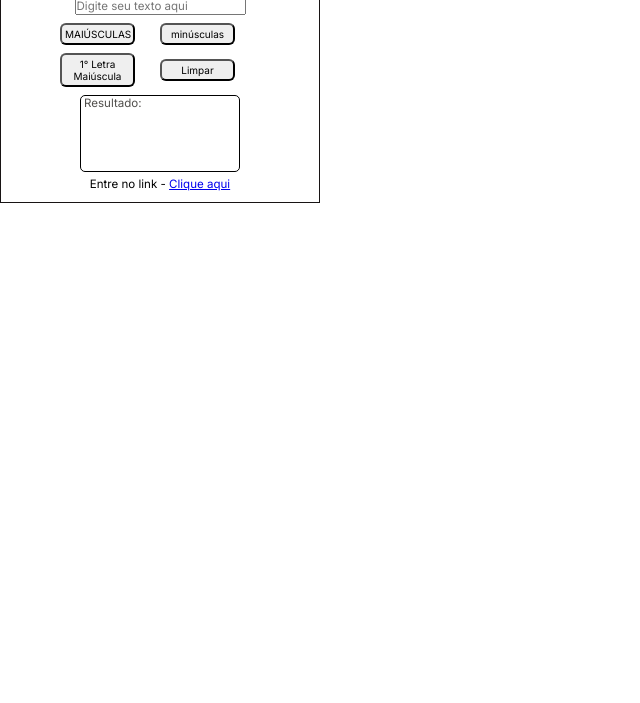
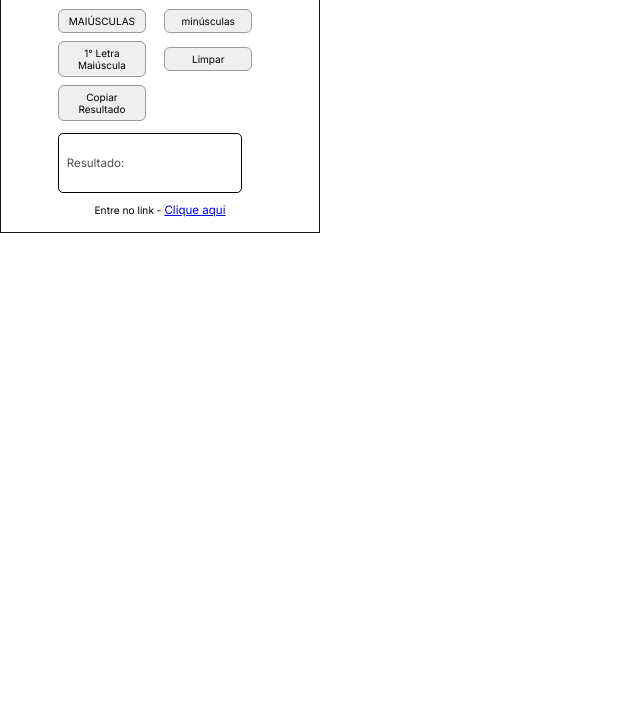
Before and after one commit to Ygorfnascimento/exttransformatxt, a browser extension: page index.html in a window 1280 px wide. Shown: the part 97-800 px from the top of the page, without its empty margins (0-640 px from the left). Drawn offline with Linux system fonts and the light colour scheme.

Commit message:
UPDATE: Inserção do Botão para Copiar resultado

```diff
--- a/index.html
+++ b/index.html
@@ -47,6 +47,10 @@
             Limpar
           </button>
 
+          <button type="button" class="btn" id="btnCopiar">
+            Copiar Resultado
+          </button>
+
         </div>
         <div name="result" id="result" class="result">
           <div class="rr">Resultado:</div>
--- a/scripts.js
+++ b/scripts.js
@@ -33,4 +33,13 @@ window.document.addEventListener("DOMContentLoaded", function () {
       let inputText = document.querySelector("#input-text").value;
       document.querySelector("#result").innerHTML = inputText.value='';
     });
+
+    /* Botão de Copiar */
+    document.querySelector("#btnCopiar").addEventListener("click", function () {
+    let resultText = document.querySelector("#result").innerText.replace("Resultado:", "").trim();
+
+    navigator.clipboard.writeText(resultText)
+    .then(() => alert("Texto copiado para a área de transferência!"))
+    .catch(err => alert("Erro ao copiar: " + err));
+    });
 });
--- a/style.css
+++ b/style.css
@@ -10,14 +10,15 @@
 /* Layout principal */
 .container-pai {
   width: 320px;
-  height: 350px;
+  height: auto;
   border: 1px solid rgb(24, 20, 20);
   display: flex;
   flex-direction: column;
   justify-content: center;
   align-items: center;
   text-align: center;
-  margin-top: -50px;
+  padding: 15px;
+  margin-top: 20px;
 }
 
 /* Título e logo */
@@ -28,52 +29,63 @@
   justify-content: center;
   align-items: center;
   width: 100%;
-  height: 30%;
   gap: 3%;
   margin-left: -7px;
   font-weight: 600;
+  margin-bottom: 10px;
+}
+
+/* Campo de texto */
+.input-text {
+  width: 90%;
+  padding: 6px;
+  border: 1px solid #ccc;
+  border-radius: 4px;
+  margin-bottom: 12px;
 }
 
 /* Container dos botões */
 .container-button {
-  width: 200px;
-  padding: 4px 0;
+  width: 100%;
   display: grid;
   grid-template-columns: repeat(2, 1fr);
-  grid-template-rows: repeat(2, auto);
+  gap: 8px;
   justify-content: center;
   align-items: center;
-  height: 80px;
+  margin-bottom: 12px;
 }
 
 /* Estilo dos botões */
 .btn {
   cursor: pointer;
-  width: 75%;
-  padding: 3px;
+  width: 90%;
+  padding: 5px;
   border-radius: 6px;
-  margin: 1 2px;
   font-size: 10px;
+  border: 1px solid #999;
 }
 
 /* Área de resultado */
 .result {
-  width: 80%;
-  height: 50%;
-  margin-left: 20px;
+  width: 90%;
+  min-height: 60px;
   border: 1px solid #000;
   border-radius: 5px;
   display: flex;
-  justify-content: flex-start;
+  align-items: center;
+  padding: 5px;
+  margin-bottom: 10px;
 }
 
 /* Texto do resultado */
 .rr {
   margin-left: 3px;
   color: rgb(80, 78, 75);
+  font-size: 0.85rem;
 }
 
 /* Outras opções */
 .opcao {
   margin-top: 5px;
+  font-size: 0.75rem;
 }
```
